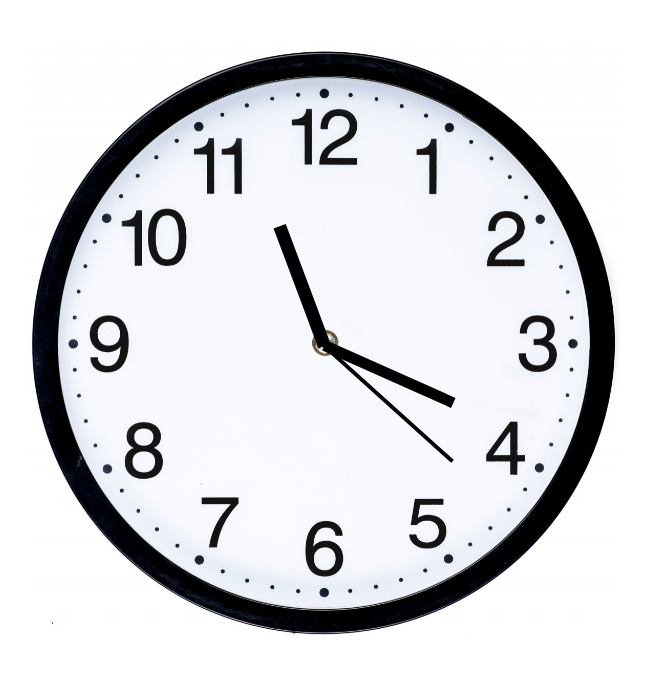
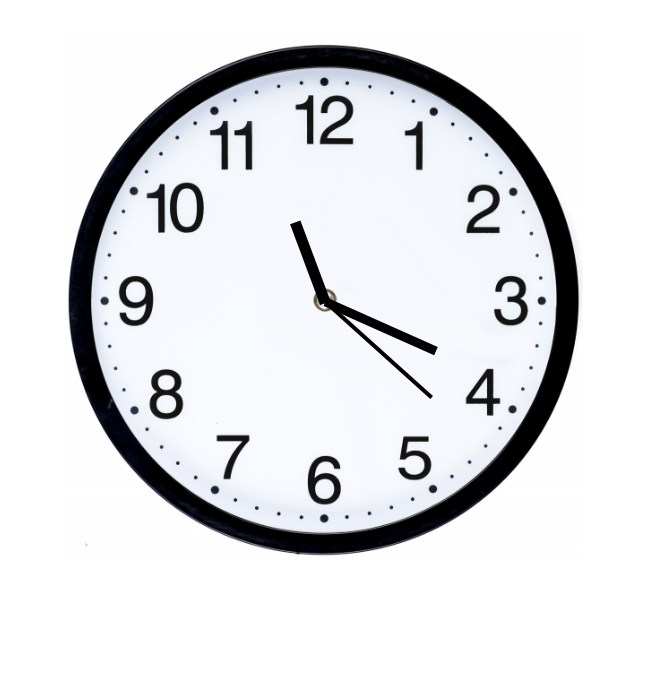
Before and after one commit to pankajktech/Analog-Watch, a plain HTML site: page index.html in a window 1280 px wide. Shown: the whole page, without its empty margins (316-965 px from the left). Drawn offline with Linux system fonts and the light colour scheme.

Commit message:
Size Adjusted

```diff
--- a/style.css
+++ b/style.css
@@ -2,17 +2,13 @@
 body{
     padding: 0;
     margin: 0;
-    height: 100%;
 }
 
 #Watch {
-    justify-content: center;
-    display: flex;
-    align-items: center;
     margin: auto;
     position: relative;
-    height: 50vw;
-    width: 80vw;
+    height: 45vw;
+    width: 70vw;
     background: url(clock.jpg) no-repeat;
     background-size: 100%;
 }
@@ -26,10 +22,10 @@ body{
 
 #hours {
     position: absolute;
-    left: 49.4%;
-    top: 34%;
-    width: 1.3%;
-    height: 20%;
+    left: 49.5%;
+    top: 37.6%;
+    width: 1.2%;
+    height: 15%;
     transform-origin: bottom;
     /* display: none; */
 
@@ -38,20 +34,20 @@ body{
 
 #minutes {
     position: absolute;
-    left: 49.5%;
-    top: 32%;
-    width: 1.1%;
-    height: 22%;
+    left: 49.65%;
+    top: 31.5%;
+    width: 1%;
+    height: 21%;
     transform-origin: bottom;
     /* display: none; */
 }
 
 #seconds {
     position: absolute;
-    left: 49.8%;
-    top: 27%;
+    left: 49.9%;
+    top: 27.3%;
     width: .4%;
-    height: 27%;
+    height: 25%;
     transform-origin: bottom;
     /* display: none; */
 }
```
